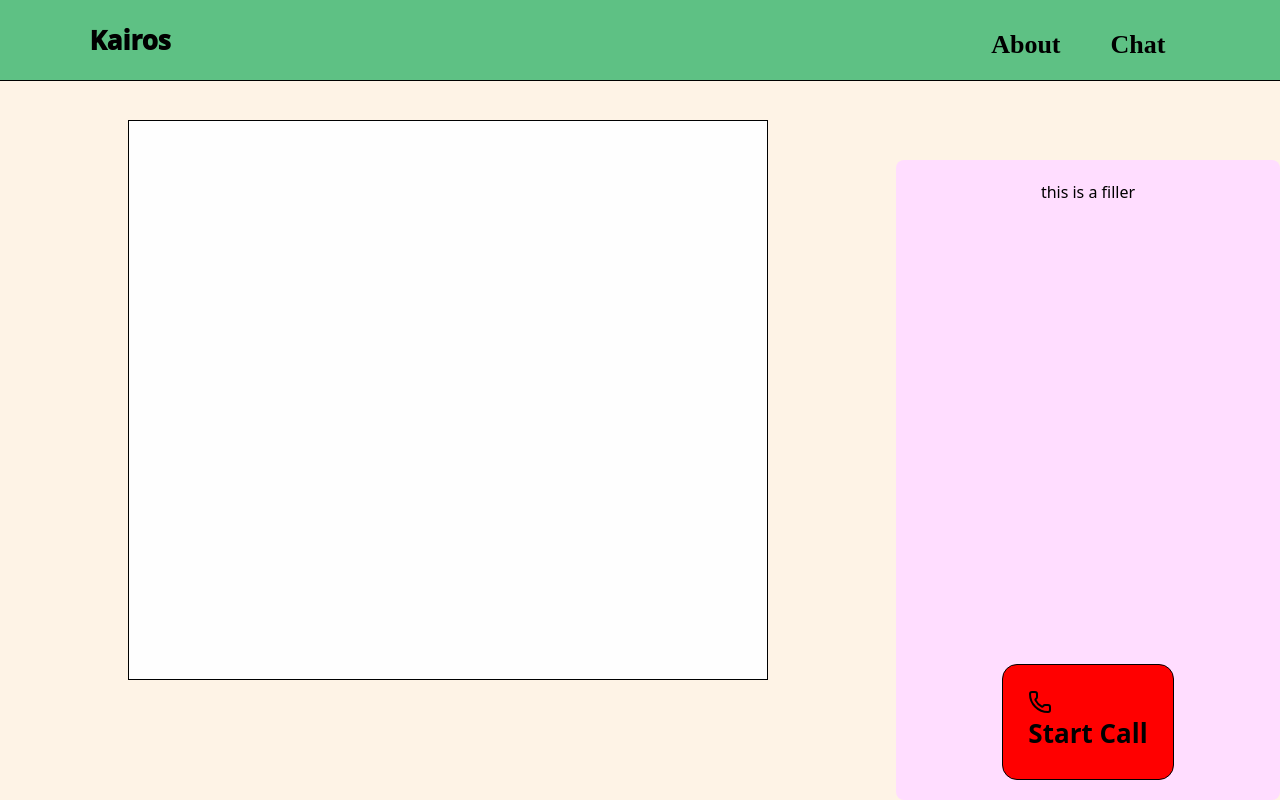
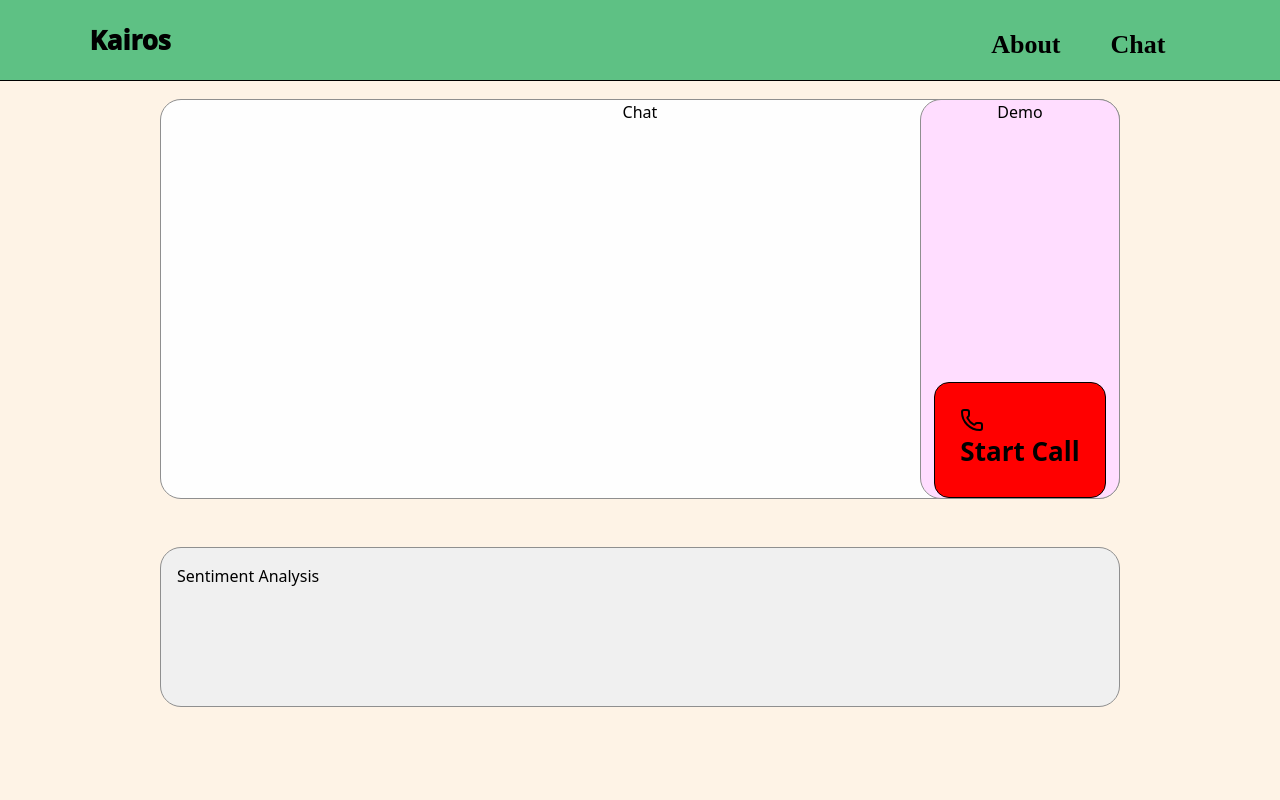
Before and after one commit to marismith79/Kairos, a React (Vite) app in the folder client/: page /chat in a window 1280 px wide. Built offline with nearby package versions, Linux system fonts and the light colour scheme; what hume would draw is missing.

Commit message:
Fromatting sections for the demo page

```diff
--- a/client/src/App.css
+++ b/client/src/App.css
@@ -152,39 +152,59 @@ button:focus{
 }
 
 /************************************************************* STYLES FOR CHAT MESSGAES *************************************************************/
+/* Invisible container holding chat, analytics, and sentiment */
+.container {
+  display: flex;
+  flex-direction: column;
+  justify-content: space-between;
+  height: 100%;
+  margin-top: 10px;
+  position: relative;
+}
+
+/* Ensure chat-container and analytics-container are the same height */
+.chat-container, .analytics-container{
+  display: flex;
+  flex-direction: column;
+  justify-content: center;
+  height: 50vh;
+  margin-top: 1vh;
+  margin-bottom: 1vh;
+  border-radius: 21px;
+  border: 0.5px solid #8f8f8f;
+}
+
+/* Styling for sentiment-container */
+.sentiment-container {
+  background-color: #f0f0f0;
+  padding: 2vh;
+  margin-top: 5vh;
+  margin-left: 20vh;
+  margin-right: 20vh;
+  height: 20vh;
+  border: 1px solid #8f8f8f;
+  border-radius: 21px;
+}
+
 .chat-container {
   background-color: #fefefe;
+  margin-left: 20vh;
   display: flex;
-  justify-content: center;  /* Centers horizontally */
-  align-items: center;      /* Centers vertically */
-  width: 66.67%;          /* Keeps your existing width */
-  margin: 0 auto;         /* Centers the container itself */
-  position: absolute;
-  border: 0.5px solid #000; /* 1px border */
-  height: 70vh;           /* Static height */
-  width: 80vh;
-  top: 50%;
-  left: 35%;
-  transform: translate(-50%, -50%);  /* Perfect centering */
+  position: relative;
+  justify-content: center;
+  align-items: center;
+  width: 120vh;
 }
 
 .analytics-container {
   background-color: rgb(255, 221, 255);
+  margin-right: 20vh;
+  width: 25vh;
   display: flex;
-  margin-top: 10vh;
-  margin-bottom: 10vh;
-  height: 80vh; /* Assuming the header height is 10vh */
   flex-direction: column;
-  justify-content: center;
   align-items: center;
-  width: 30%;  /* Adjust the width as needed */
-  margin-left: 20px;  /* Space between chat and analytics container */
-  padding: 20px;
-  border-radius: 8px;
   position: absolute;
-  top: 50%;
   right: 0;
-  transform: translateY(-50%);
 }
 
 .controls {
--- a/client/src/pages/Chat.tsx
+++ b/client/src/pages/Chat.tsx
@@ -28,18 +28,22 @@ export default function Chat() {
   }, []);
 
   return (
-   <div>
+   <div className="container">
     <div className="chat-container">
       <div id="chat">
+        <p> Chat </p>
         {/* {messages.map((message, index) => (
           <ChatCard key={index} message={message} />
         ))} */}
       </div>
     </div>
     <div className="analytics-container">
-      <p> this is a filler</p>
+      <p> Demo </p>
       <Controls onEndCall={handleEndCall} />
-      {/* <StartCall /> */}
+    </div>
+    <div className="sentiment-container">
+          {/* Add content for sentiment analysis here */}
+      <p>Sentiment Analysis </p>
     </div>
   </div>
   );
```
